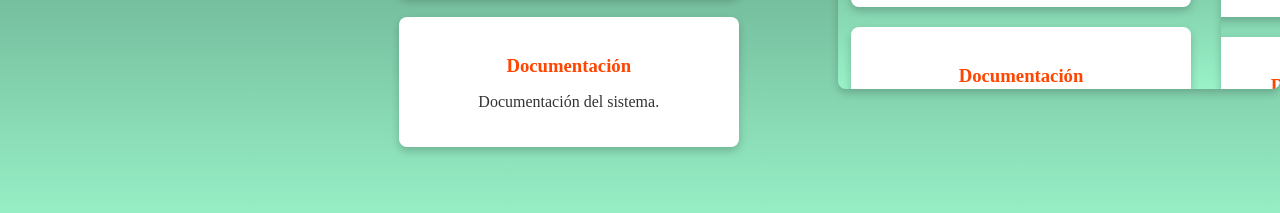
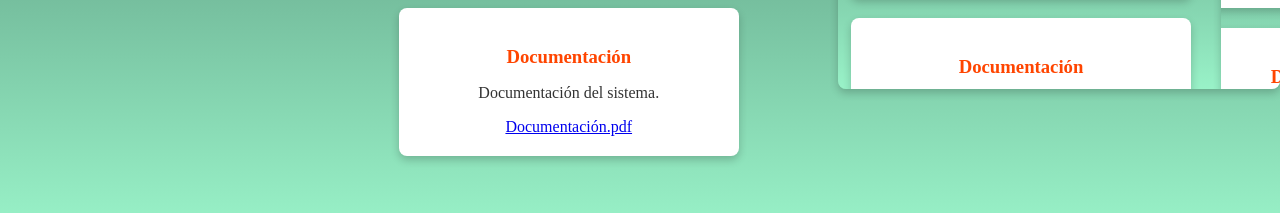
Before and after one commit to aitanacanto/EasyCab-Sistemas-Distribuidos, an Astro site in the folder front/: page / in a window 1280 px wide. Shown: the part 571-784 px from the top of the page. Built offline with nearby package versions, Linux system fonts and the light colour scheme; Astro itself is replaced by a stand-in of ours.

Commit message:
finiquitado

```diff
--- a/front/src/pages/index.astro
+++ b/front/src/pages/index.astro
@@ -130,6 +130,7 @@ import Layout from '../layouts/Layout.astro';
     <div class="card">
       <h3>Documentación</h3>
       <p>Documentación del sistema.</p>
+      <a href="/documents/Documentación.pdf" target="_blank" class="btn">Documentación.pdf</a>
     </div>
   </div>
   <iframe
```
Also changed, not shown: 2 other files.
